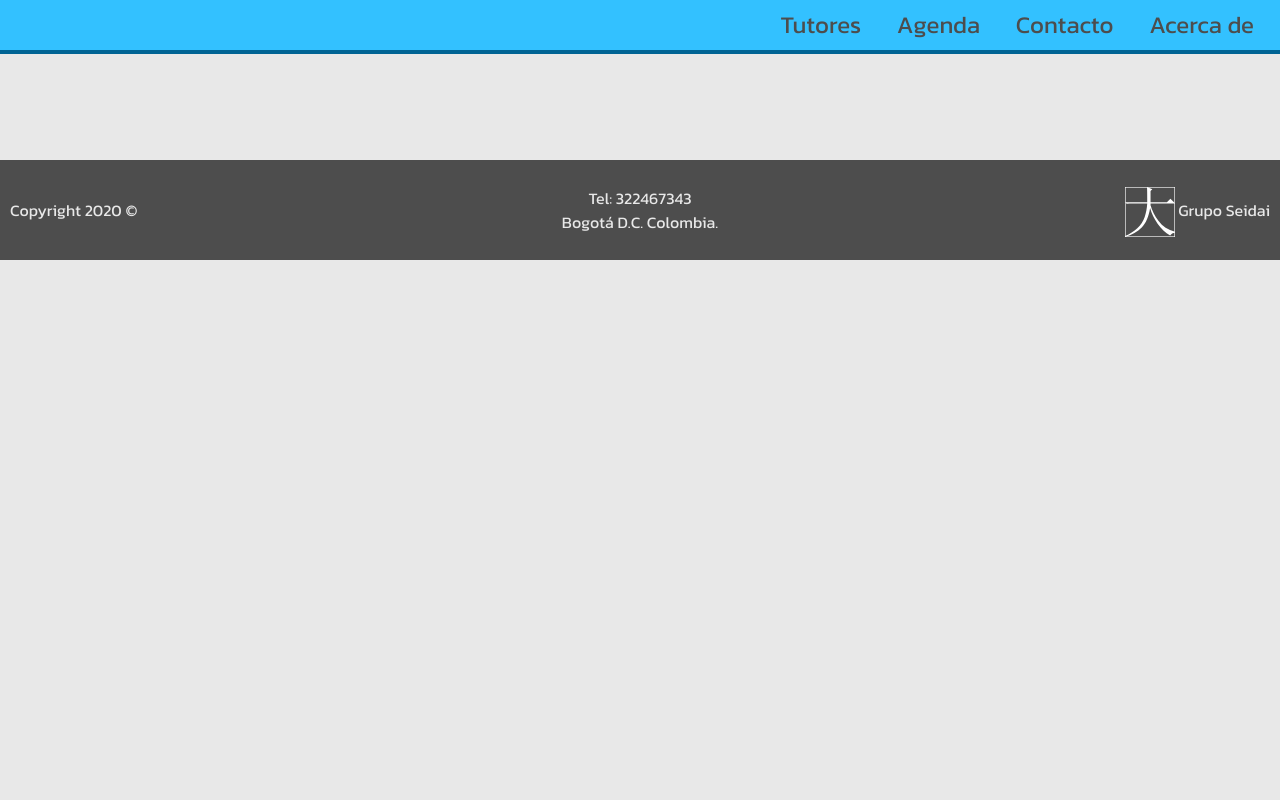
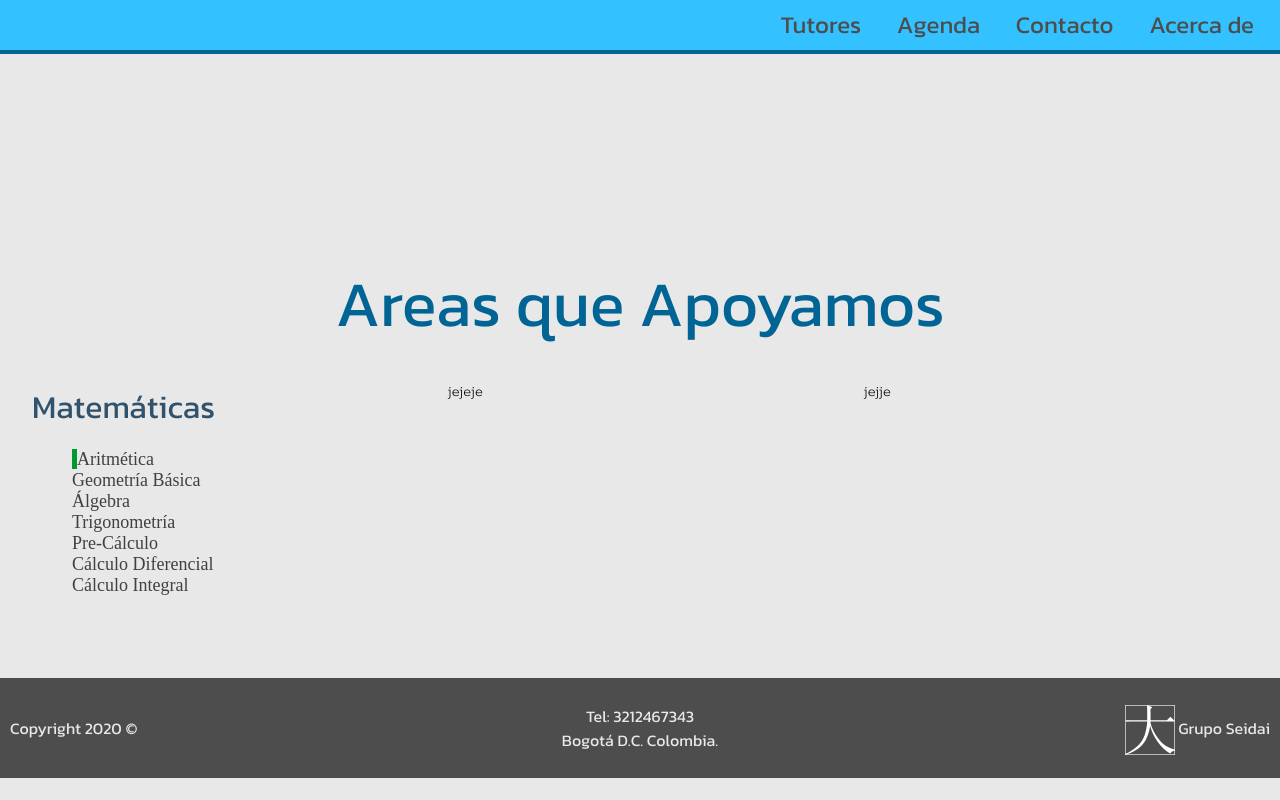
Before and after one commit to Grupo-Seidai/kapti.github.io, a plain HTML site: page index.html in a window 1280 px wide. Drawn offline with Linux system fonts and the light colour scheme.

Commit message:
mostrar un avance de las materias

```diff
--- /dev/null
+++ b/css/icons.css
@@ -0,0 +1,15 @@
+/* Rules for sizing the icon. */
+.material-icons.md-18 { font-size: 18px; }
+.material-icons.md-24 { font-size: 24px; }
+.material-icons.md-36 { font-size: 36px; }
+.material-icons.md-48 { font-size: 48px; }
+
+/* Rules for using icons as black on a light background. */
+.material-icons.md-dark { color: rgba(0, 0, 0, 0.54); }
+.material-icons.md-dark.md-inactive { color: rgba(0, 0, 0, 0.26); }
+
+/* Rules for using icons as white on a dark background. */
+.material-icons.md-light { color: rgba(255, 255, 255, 1); }
+.material-icons.md-light.md-inactive { color: rgba(255, 255, 255, 0.3); }
+
+/* Rules for subjects colors */
--- a/css/style.css
+++ b/css/style.css
@@ -34,6 +34,46 @@ header .topbar .button {
     color: #4D4D4D;
     margin: 0px 16px;
     vertical-align: middle;
+}
+
+.jumbo {
+    font-size: 64px !important;
+}
+
+.titles {
+    color: #006494;
+    font-family: "Kanit", sans-serif;
+    font-weight: 10px;
+}
+
+.col-third {
+    float: left;
+    width: 33.333%;
+}
+
+.container {
+    display: block;
+    padding: 16px;
+}
+
+.container::after {
+    content: "";
+    display: table;
+    clear: both;
+}
+
+.subjects-title {
+    font-size: 32px;
+    color: #30526C;
+    font-family: "Kanit", sans-serif;
+    font-weight: 8px;
+}
+
+.topics-body {
+    font-size: 18px;
+    color: #404040;
+    font-family: "Rokkit", serif;
+    font-weight: 8px;
 }
 
 footer {
@@ -100,3 +140,19 @@ footer .seidai img {
     left: 50%;
     transform: translate(-50%,-50%);
 }
+
+li {
+    display: block;
+}
+
+.old-man::before {
+    content: "";
+    border-color: #009933;
+    border-style: solid;
+    border-width: 0 0.3em 0 0;
+    height: 1em;
+    top: 1.3em;
+    left: 0.6em;
+    margin-top: -1em;
+    width: 0.5em;
+}
--- a/index.html
+++ b/index.html
@@ -5,7 +5,9 @@
 <title>Document</title>
 
 <link rel="stylesheet" href="/css/style.css"/>
+<link rel="stylesheet" href="/css/icons.css"/>
 <link rel="stylesheet" href="https://fonts.googleapis.com/css2?family=Kanit&family=Rokkitt:wght@300&display=swap"/>
+<link rel="stylesheet" href="https://fonts.googleapis.com/icon?family=Material+Icons">
 </head>
 <body>
   <header>
@@ -33,12 +35,49 @@
   </div>
 
 
+  <div class="section">
+    <div class="center jumbo titles">
+      Areas que Apoyamos
+    </div>
+    <div class="container">
+      <div class="col-third">
+	<div class="container">
+	  <div class="subjects-title">
+	    Matemáticas
+	  </div>
+	  <div class="topics-body">
+	    <ul>
+	      <li class="old-man">Aritmética</li>
+	      <li>Geometría Básica</li>
+	      <li>Álgebra</li>
+	      <li>Trigonometría</li>
+	      <li>Pre-Cálculo</li>
+	      <li>Cálculo Diferencial</li>
+	      <li>Cálculo Integral</li>
+	      <li></li>
+	    </ul>
+	  </div>
+	</div>
+      </div>
+      <div class="col-third">
+	<div class="container">
+	  jejeje
+	</div>
+      </div>
+      <div class="col-third">
+	<div class="container">
+	  jejje
+	</div>
+      </div>
+    </div>
+  </div>
+
   <footer class="display-container">
     <div class="copyright">
       Copyright 2020 &copy;
     </div>
     <div class="center address display-middle">
-	Tel: 322467343 <br/>
+	Tel: 3212467343 <br/>
 	Bogotá D.C. Colombia.
     </div>
 
```
